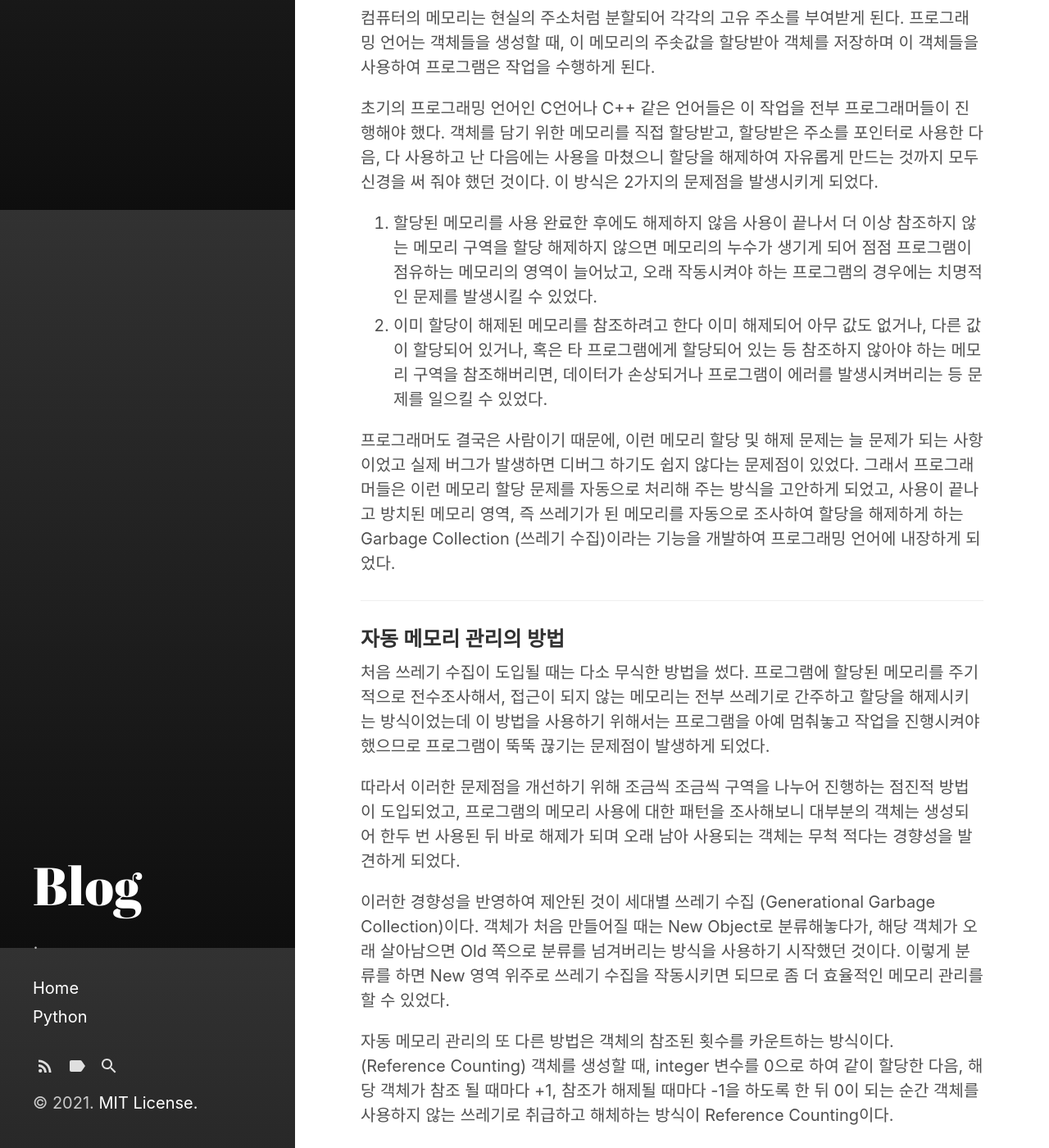
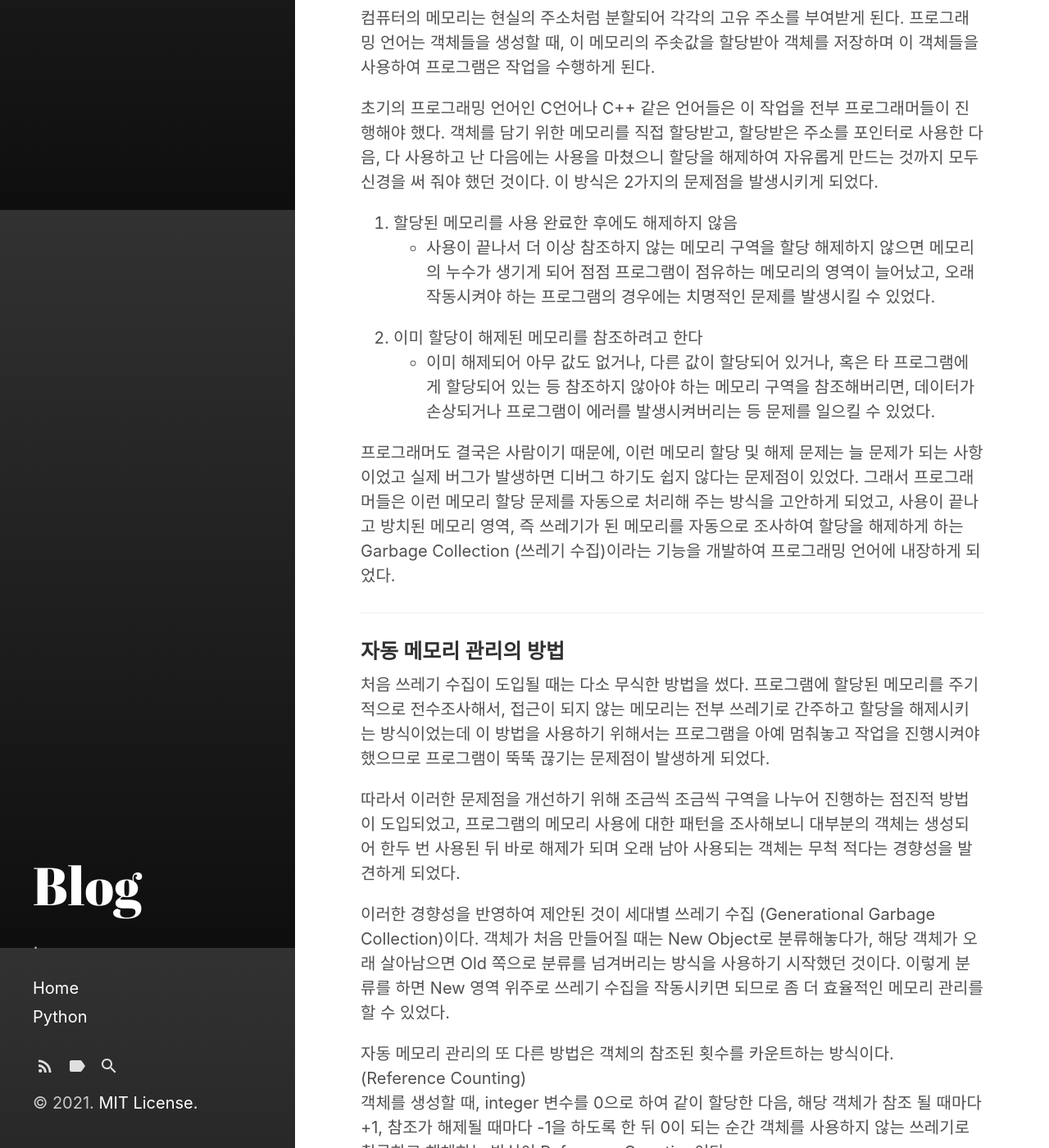
Before and after one commit to yonghwanjang0/yonghwanjang0.github.io, a Jekyll site: the page built from _posts/2021-05-22-[Python] Garbage Collection.md, in a window 1280 px wide and 1400 px high, scrolled down 644 px. Shown: the whole window at 82% size. Built offline with Jekyll 4.4.1, drawn with Linux system fonts in a browser that asks for light colours; some of the changed text lies outside the part shown.

Commit message:
Modified Garbage Collection

```diff
--- a/_posts/2021-05-22-[Python] Garbage Collection.md
+++ b/_posts/2021-05-22-[Python] Garbage Collection.md
@@ -16,9 +16,9 @@ C언어나 C++ 같은 unmanaged language는 메모리를 할당하고 해제하
 초기의 프로그래밍 언어인 C언어나 C++ 같은 언어들은 이 작업을 전부 프로그래머들이 진행해야 했다. 객체를 담기 위한 메모리를 직접 할당받고, 할당받은 주소를 포인터로 사용한 다음, 다 사용하고 난 다음에는 사용을 마쳤으니 할당을 해제하여 자유롭게 만드는 것까지 모두 신경을 써 줘야 했던 것이다. 이 방식은 2가지의 문제점을 발생시키게 되었다.
 
 1. 할당된 메모리를 사용 완료한 후에도 해제하지 않음
-사용이 끝나서 더 이상 참조하지 않는 메모리 구역을 할당 해제하지 않으면 메모리의 누수가 생기게 되어 점점 프로그램이 점유하는 메모리의 영역이 늘어났고, 오래 작동시켜야 하는 프로그램의 경우에는 치명적인 문제를 발생시킬 수 있었다.
+ * 사용이 끝나서 더 이상 참조하지 않는 메모리 구역을 할당 해제하지 않으면 메모리의 누수가 생기게 되어 점점 프로그램이 점유하는 메모리의 영역이 늘어났고, 오래 작동시켜야 하는 프로그램의 경우에는 치명적인 문제를 발생시킬 수 있었다.
 2. 이미 할당이 해제된 메모리를 참조하려고 한다
-이미 해제되어 아무 값도 없거나, 다른 값이 할당되어 있거나, 혹은 타 프로그램에게 할당되어 있는 등 참조하지 않아야 하는 메모리 구역을 참조해버리면, 데이터가 손상되거나 프로그램이 에러를 발생시켜버리는 등 문제를 일으킬 수 있었다.
+ * 이미 해제되어 아무 값도 없거나, 다른 값이 할당되어 있거나, 혹은 타 프로그램에게 할당되어 있는 등 참조하지 않아야 하는 메모리 구역을 참조해버리면, 데이터가 손상되거나 프로그램이 에러를 발생시켜버리는 등 문제를 일으킬 수 있었다.
 
 프로그래머도 결국은 사람이기 때문에, 이런 메모리 할당 및 해제 문제는 늘 문제가 되는 사항이었고 실제 버그가 발생하면 디버그 하기도 쉽지 않다는 문제점이 있었다. 그래서 프로그래머들은 이런 메모리 할당 문제를 자동으로 처리해 주는 방식을 고안하게 되었고, 사용이 끝나고 방치된 메모리 영역, 즉 쓰레기가 된 메모리를 자동으로 조사하여 할당을 해제하게 하는 Garbage Collection (쓰레기 수집)이라는 기능을 개발하여 프로그래밍 언어에 내장하게 되었다.
 - - -
@@ -97,6 +97,7 @@ class B:
 세대별 쓰레기 수집을 이해하기 위해서는 두 가지의 주요 개념을 이해하여야 한다.
 1. 세대 (Generation)
 2. 임곗값 (Threshold Value)
+
 앞에서도 설명했듯 객체가 생성될 시 거의 대부분의 객체는 사용 후 버려지며 오래 사용되는 객체는 많지 않다는 가설을 기반으로 작동되는 알고리즘이다.
 
 Python에서 새롭게 객체를 만들게 되면, 일단 Garbage Collector의 0세대 영역에 할당이 된다. 또한 이 쓰레기 수집기에는 세대별 임곗값이 존재하는데, 0세대의 임곗값에 객체 카운트가 도달하게 되면 자동으로 쓰레기 수집을 진행하고, 여기서 살아남은 객체는 1세대로 옮겨지며 1세대의 객체 카운트가 +1이 된다. 이와 같은 방법으로 0~2세대의 3단계 방법으로 객체를 관리하게 된다.
```
Also changed, not shown: other parts of _posts/2021-05-22-[Python] Garbage Collection.md (+1 -1 lines).
